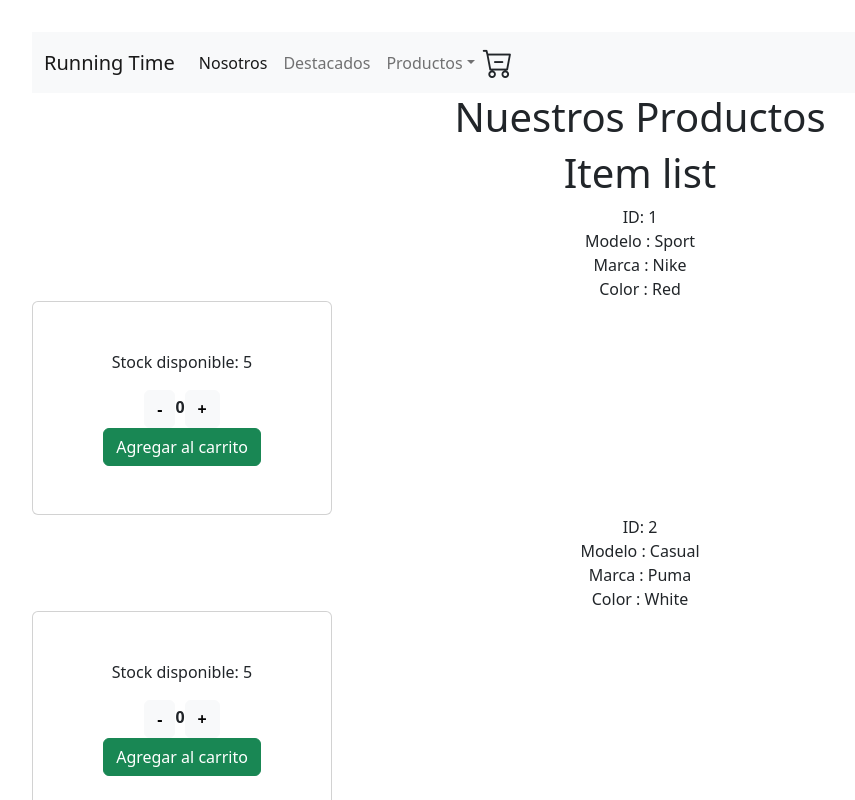
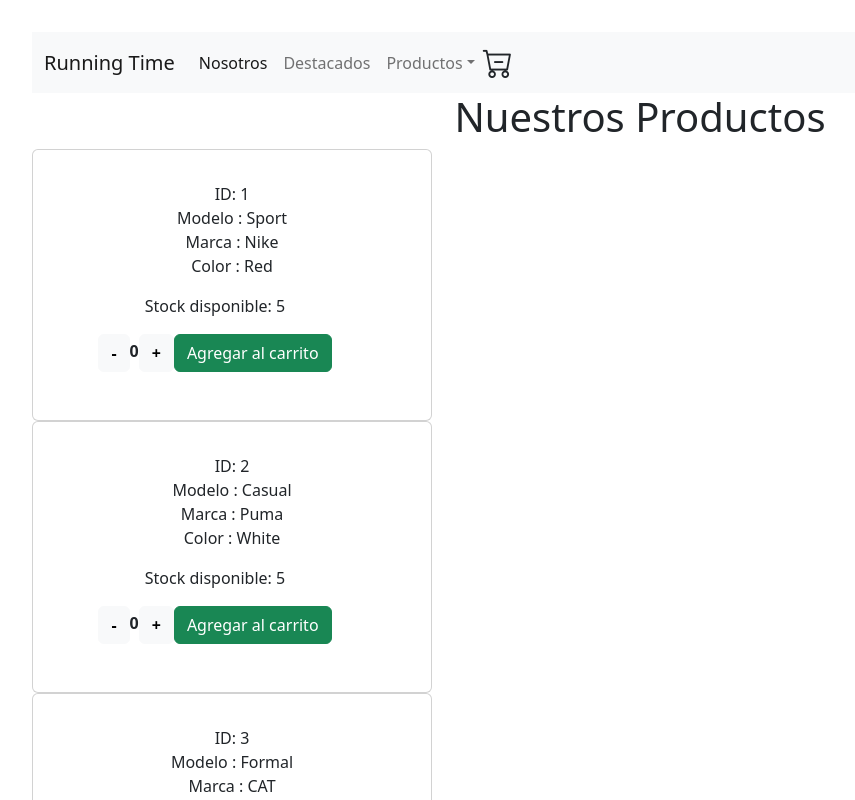
Before and after one commit to Ignacio1711/CoderReact, a React (Vite) app in the folder RunningTime/: page / in a window 1280 px wide. Shown: the top 800 px of the page, without its empty margins (0-855 px from the left). Built offline with nearby package versions, Linux system fonts and the light colour scheme.

Commit message:
agrego setTimeout al useEffect

```diff
--- a/RunningTime/src/components/mainContainer/Item.jsx
+++ b/RunningTime/src/components/mainContainer/Item.jsx
@@ -5,7 +5,7 @@ const Item = ({id,modelo,marca,color}) => {
 
         return (
             <>
-                <div >
+                <div className='card' style={{width:400}}>
                     <div>ID: {id}</div>
                     <div>Modelo : {modelo} </div>
                     <div>Marca : {marca} </div>
--- a/RunningTime/src/components/mainContainer/ItemCount.jsx
+++ b/RunningTime/src/components/mainContainer/ItemCount.jsx
@@ -24,7 +24,7 @@ const ItemCount = () => {
   return (
       <>
 
-        <div className="card" style={{width:300}}>
+        <div className="" style={{width:300}}>
          <div className="card-body">
                     <p className="card-text">Stock disponible:  {stock}</p>
                     <button type="button" className="btn btn-light" onClick={subtractItem}><strong>-</strong> </button>
--- a/RunningTime/src/components/mainContainer/ItemList.jsx
+++ b/RunningTime/src/components/mainContainer/ItemList.jsx
@@ -2,15 +2,22 @@ import React from 'react'
 import Item from './Item'
 
 const ItemList = ({items}) => {
+
+
+
+
   return (
       <>
-      <div>
-          <h1>Item list</h1>
+      <div className='itemList'>
+
         {
-             items.map ((producto, i)=>
-                <Item key={i} id={producto.id} modelo={producto.modelo} marca={producto.marca} color={producto.color}/>
 
-             )
+                items.map ((producto, i)=>
+                    <Item key={i} id={producto.id} modelo={producto.modelo} marca={producto.marca} color={producto.color}/>
+
+                 )
+
+
         }
       </div>
       </>
--- a/RunningTime/src/components/mainContainer/ItemListContainer.jsx
+++ b/RunningTime/src/components/mainContainer/ItemListContainer.jsx
@@ -7,6 +7,7 @@ const ItemListContainer = () => {
   const [items,setItems]=useState([])
 
   useEffect(()=>{
+    setTimeout(()=>{
       setItems([
         {
         id:1,
@@ -38,17 +39,17 @@ const ItemListContainer = () => {
       color: "Purple"
       }]
 )
+},3000)
 },[])
 
 
-  // aca tengo que hacer la promesa con el timeout
+// armo la promesa con el setTimeout
 
 
 return (
     <>
       <h1>Nuestros Productos</h1>
         <ItemList items={items} />
-
     </>
 
   )
--- a/RunningTime/src/index.css
+++ b/RunningTime/src/index.css
@@ -68,3 +68,7 @@ button:focus-visible {
     background-color: #f9f9f9;
   }
 }
+
+.itemList {
+  background-color: grey;
+}
```
Lines whose indentation alone changed are shown as unchanged.
